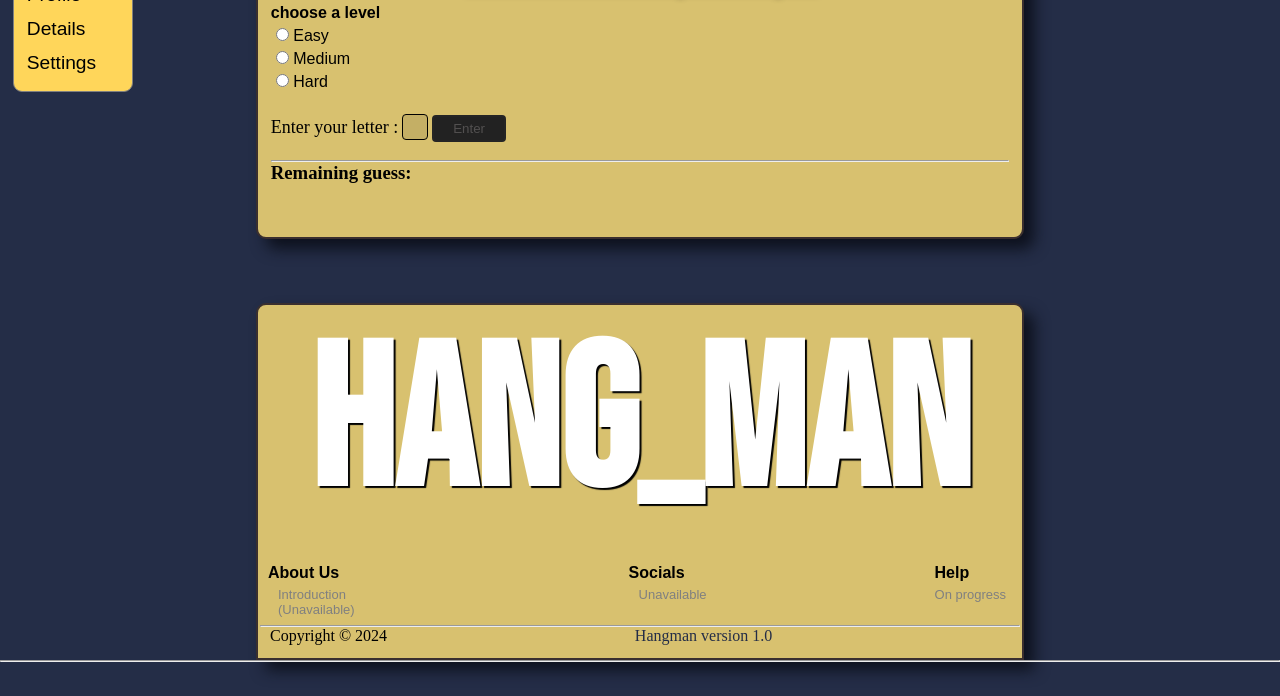
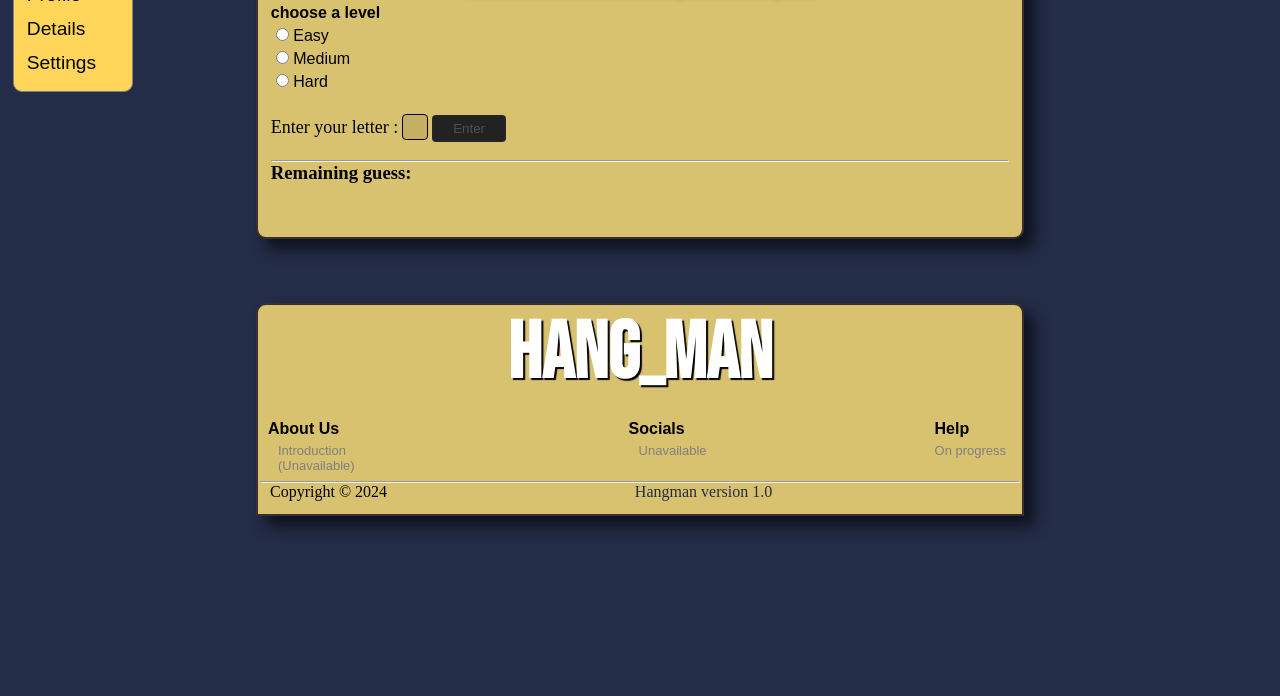
Before and after one commit to sushant5101/Hangman_web_based, a website: page public/index.html in a window 1280 px wide. Shown: the part 104-800 px from the top of the page. Drawn offline with Linux system fonts and the light colour scheme; files whose address does not match are found by name.

Commit message:
little changes

```diff
--- a/public/css/style.css
+++ b/public/css/style.css
@@ -10,6 +10,7 @@
 
 body {
     background-color: #242d47;
+    overflow-x: hidden;
 }
 
 #nav {
@@ -163,7 +164,7 @@ body {
     color: white;
     text-align: center;
     text-shadow: 2px 2px 1px #000000;
-    font-size: 200px;
+    font-size: 5rem;
     font-weight: bold;
     font-family: 'CustomFont', beba;
     cursor: default;
--- a/public/index.html
+++ b/public/index.html
@@ -82,7 +82,6 @@
             <p id="copyright">Copyright &#169; 2024</p>
             <p id="version">Hangman version 1.0</p>
         </div>
-        <hr>
     </footer>
 
     <script src="javascripts/script.js" defer></script>
```
